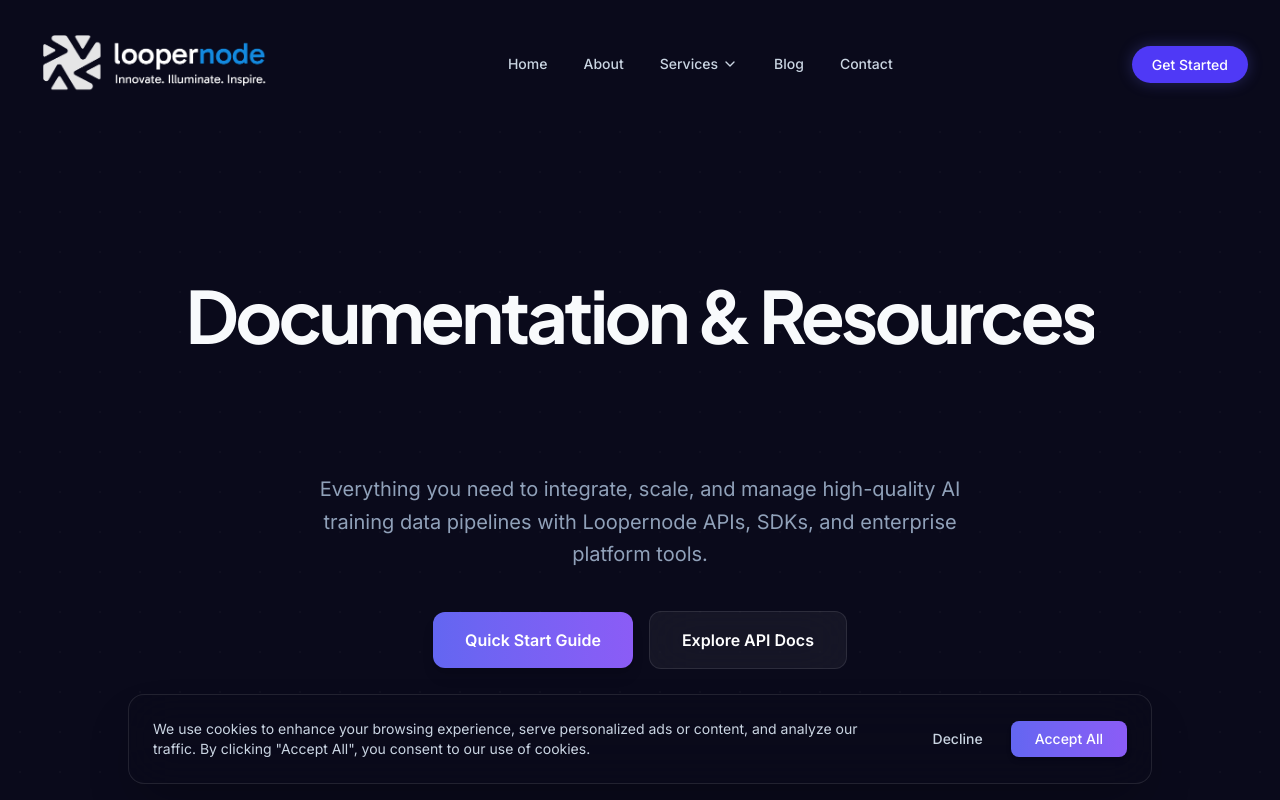
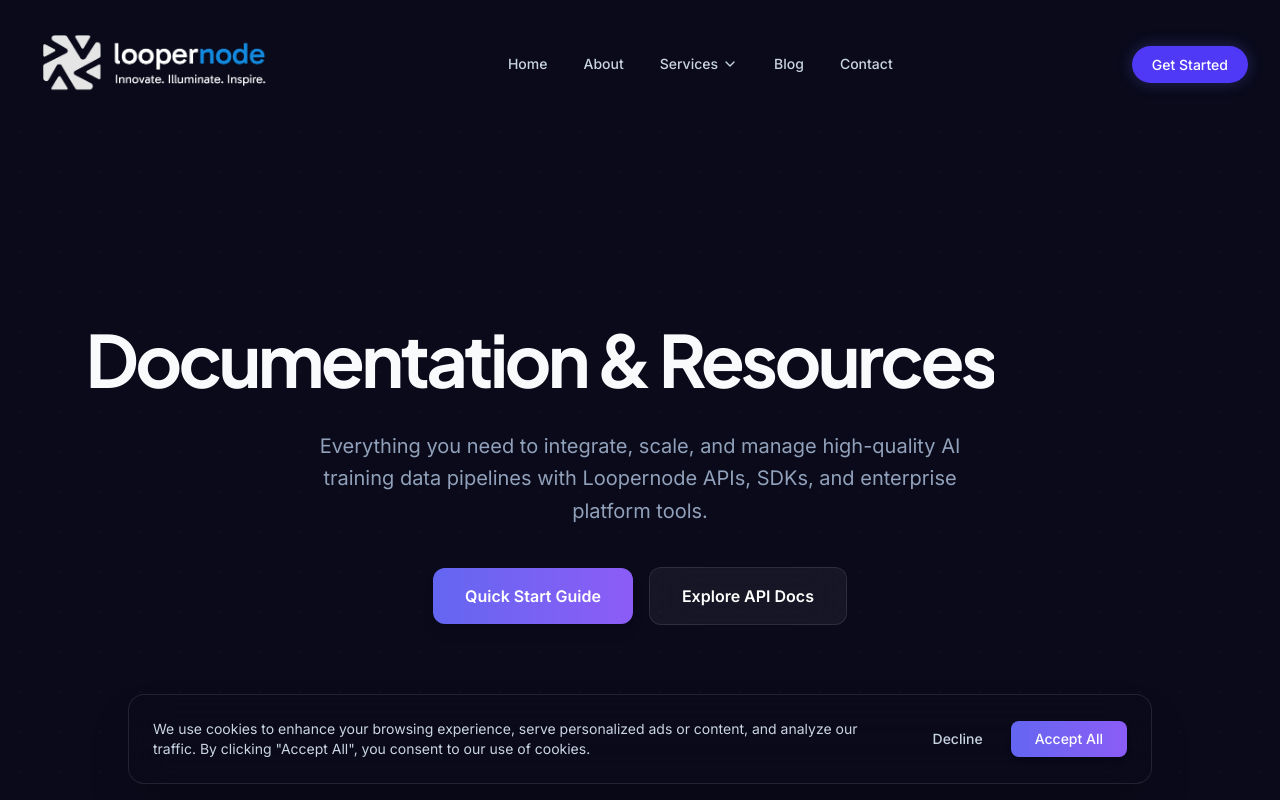
Before and after one commit to liyakathaalikt-oss/loopernode, a Next.js app: page /docs in a window 1280 px wide. Shown: the top 800 px of the page. Built offline with nearby package versions, Linux system fonts and the light colour scheme; a web font is replaced by a local one.

Commit message:
style: prevent services hero headline from wrapping on desktop screens

```diff
--- a/app/services/page.tsx
+++ b/app/services/page.tsx
@@ -27,6 +27,7 @@
       <Hero
         headline="Comprehensive AI Data Services"
         highlightedText=""
+        headlineClassName="lg:text-[3.5rem] xl:text-7xl lg:whitespace-nowrap"
         description="End-to-end data pipelines to fuel your most ambitious AI models. From raw collection to structured intelligence."
         primaryCTA={{ label: "Contact Us", href: "/contact" }}
       />
--- a/components/sections/hero.tsx
+++ b/components/sections/hero.tsx
@@ -12,6 +12,7 @@
   headline: string;
   highlightedText: string;
   titleLine2?: string;
+  headlineClassName?: string;
   description: string;
   primaryCTA: { label: string; href: string };
   secondaryCTA?: { label: string; href: string };
@@ -23,6 +24,7 @@
   headline,
   highlightedText,
   titleLine2,
+  headlineClassName,
   description,
   primaryCTA,
   secondaryCTA,
@@ -55,7 +57,7 @@
       )}
 
       {/* Content Layer */}
-      <div className="relative z-20 container mx-auto px-6 py-20 text-center max-w-5xl flex flex-col items-center justify-center">
+      <div className="relative z-20 container mx-auto px-6 py-20 text-center max-w-5xl lg:max-w-7xl flex flex-col items-center justify-center">
         {titleLine2 ? (
           <div className="mb-6 flex flex-col items-center justify-center gap-y-3 w-full">
             <h1 className="font-heading text-5xl md:text-7xl font-extrabold tracking-tighter leading-[1.1] text-[#F8FAFC]">
@@ -71,7 +73,7 @@
             </div>
           </div>
         ) : (
-          <h1 className="font-heading text-5xl md:text-6xl lg:text-7xl font-bold tracking-tighter leading-[1.1] mb-6 text-[#F8FAFC] flex flex-wrap justify-center gap-x-3 gap-y-2">
+          <h1 className={cn("font-heading text-5xl md:text-6xl lg:text-7xl font-bold tracking-tighter leading-[1.1] mb-6 text-[#F8FAFC] flex flex-wrap justify-center gap-x-3 gap-y-2", headlineClassName)}>
             <TextReveal text={headline} />
             {highlightedText && (
               <TextReveal
```
Also changed, not shown: 1 other file (tests, documents, lock files or other folders).
